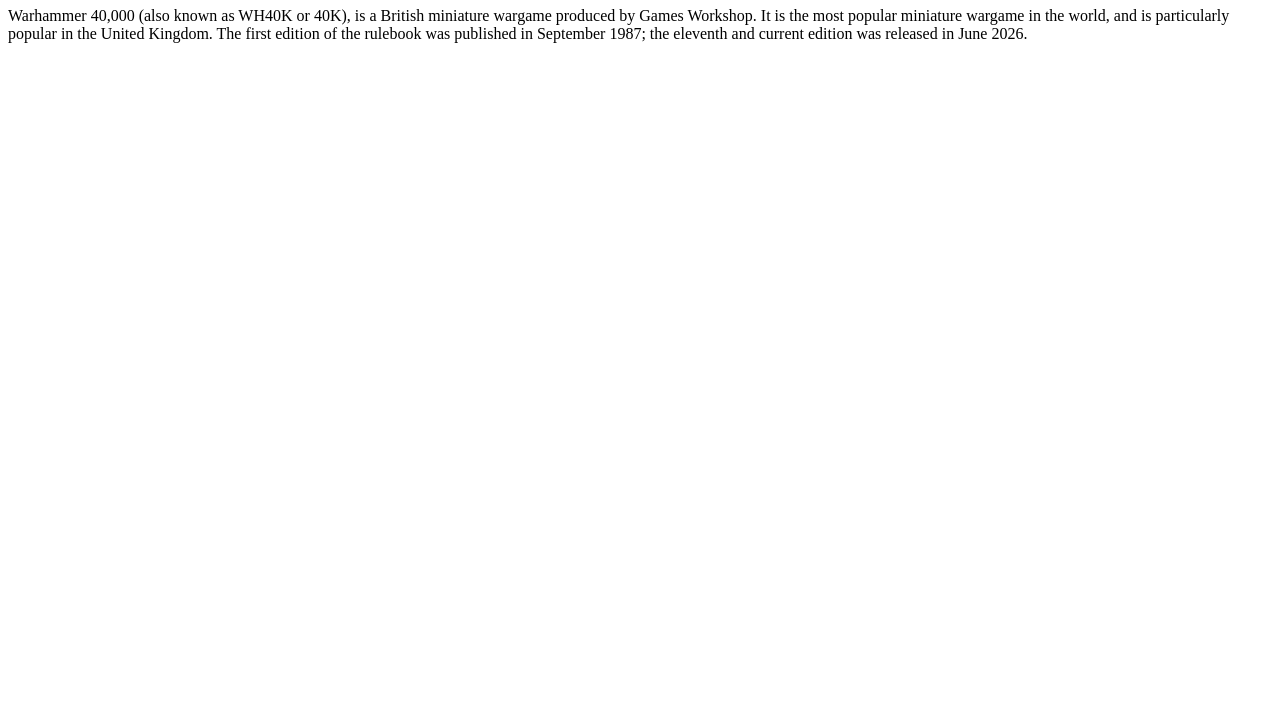
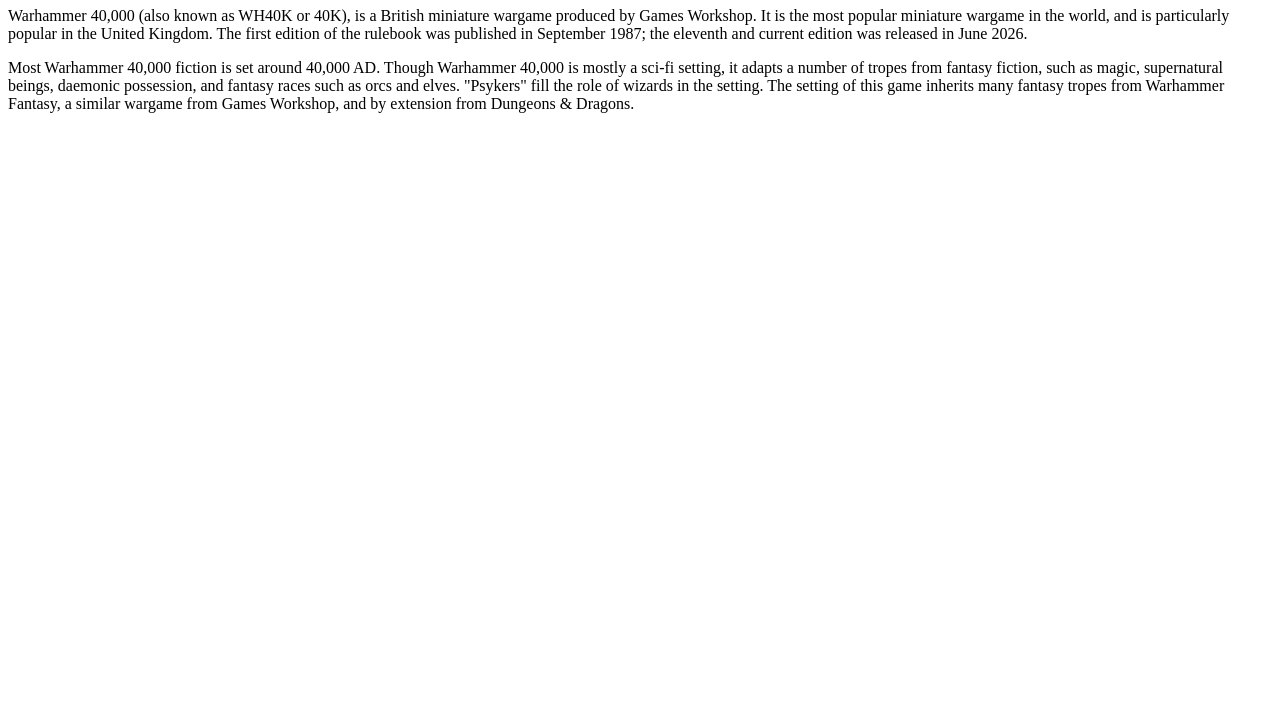
Before and after one commit to MekziX/moja-spletna-stran, a plain HTML site: page index.html in a window 1280 px wide. Shown: the part 73-800 px from the top of the page. Drawn offline with Linux system fonts and the light colour scheme.

Commit message:
Dodan drugi odstavek

```diff
--- a/index.html
+++ b/index.html
@@ -10,5 +10,13 @@
     <p>Warhammer 40,000 (also known as WH40K or 40K), is a British miniature wargame produced by Games Workshop.
         It is the most popular miniature wargame in the world, and is particularly popular in the United Kingdom.
         The first edition of the rulebook was published in September 1987; the eleventh and current edition was released in June 2026.</p>
-</body>
+
+    <p>Most Warhammer 40,000 fiction is set around 40,000 AD.
+        Though Warhammer 40,000 is mostly a sci-fi setting, it adapts a number of tropes from fantasy fiction, such as magic, supernatural beings, daemonic possession, and fantasy races such as orcs and elves.
+        "Psykers" fill the role of wizards in the setting.
+        The setting of this game inherits many fantasy tropes from Warhammer Fantasy, a similar wargame from Games Workshop, and by extension from Dungeons & Dragons. </p>
+
+
+    </body>
+
 </html>
```
